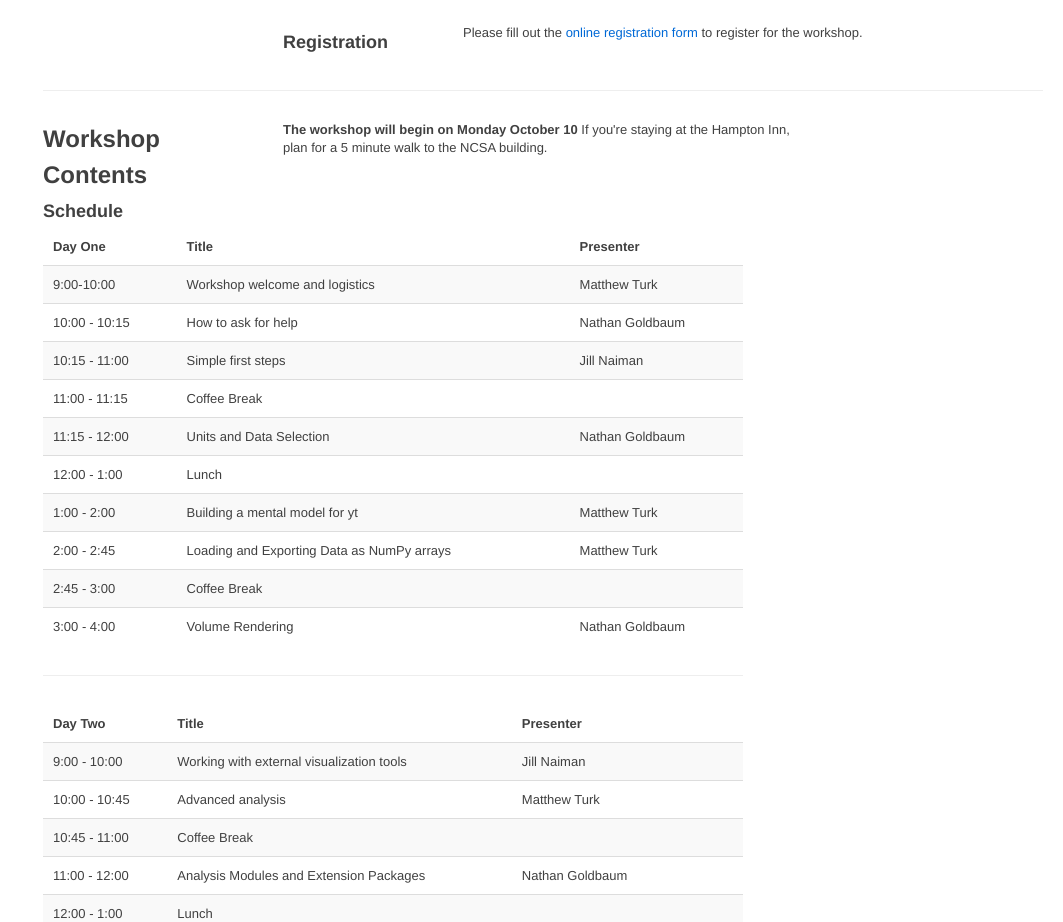
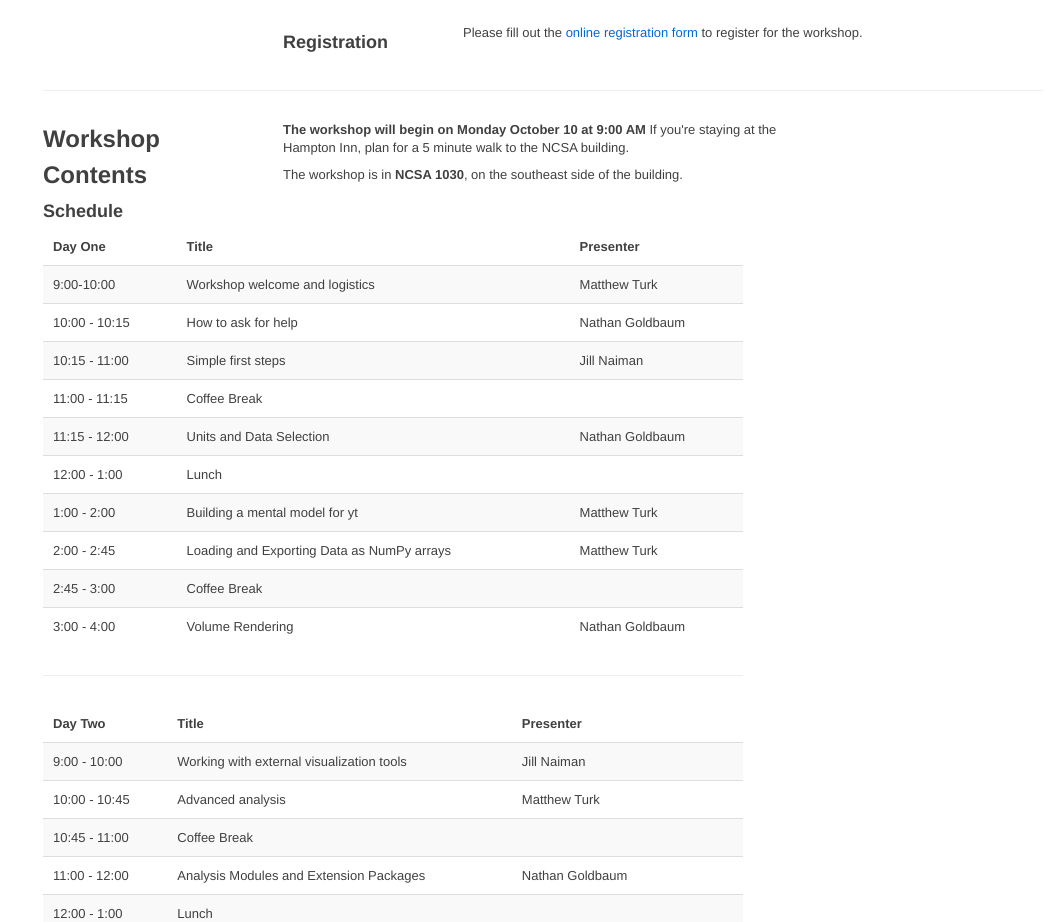
Before and after one commit to ricardovolert/workshop2016, a plain HTML site: page index.html in a window 1280 px wide. Shown: the part 1620-2542 px from the top of the page, without its empty margins (217-1280 px from the left). Drawn offline with Linux system fonts and the light colour scheme.

Commit message:
add room

```diff
--- a/index.html
+++ b/index.html
@@ -252,10 +252,14 @@
               <div class="row">
 		        <div class="span9">
 		          <p>
-			        <b>The workshop will begin on Monday October 10</b>
-                    If you're staying at the Hampton Inn, plan for a 5 minute
-			        walk to the NCSA building.
+			        <b>The workshop will begin on Monday October 10 at 9:00
+                    AM</b> If you're staying at the Hampton Inn, plan for a 5
+                    minute walk to the NCSA building.
 		          </p>
+                  <p>
+                    The workshop is in <b>NCSA 1030</b>, on the southeast side
+                    of the building.
+                  </p>
 		        </div>
               </div>
             </div>
```
